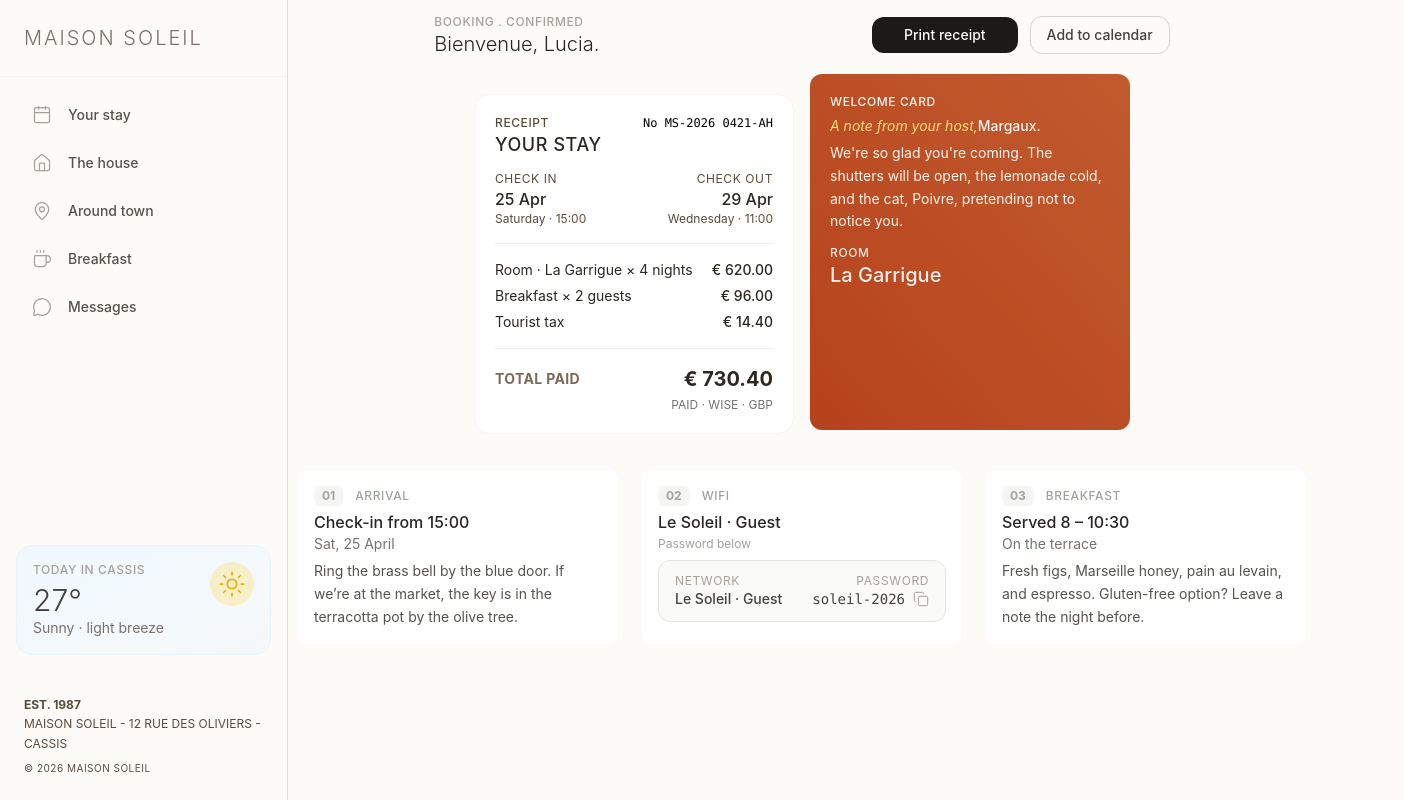
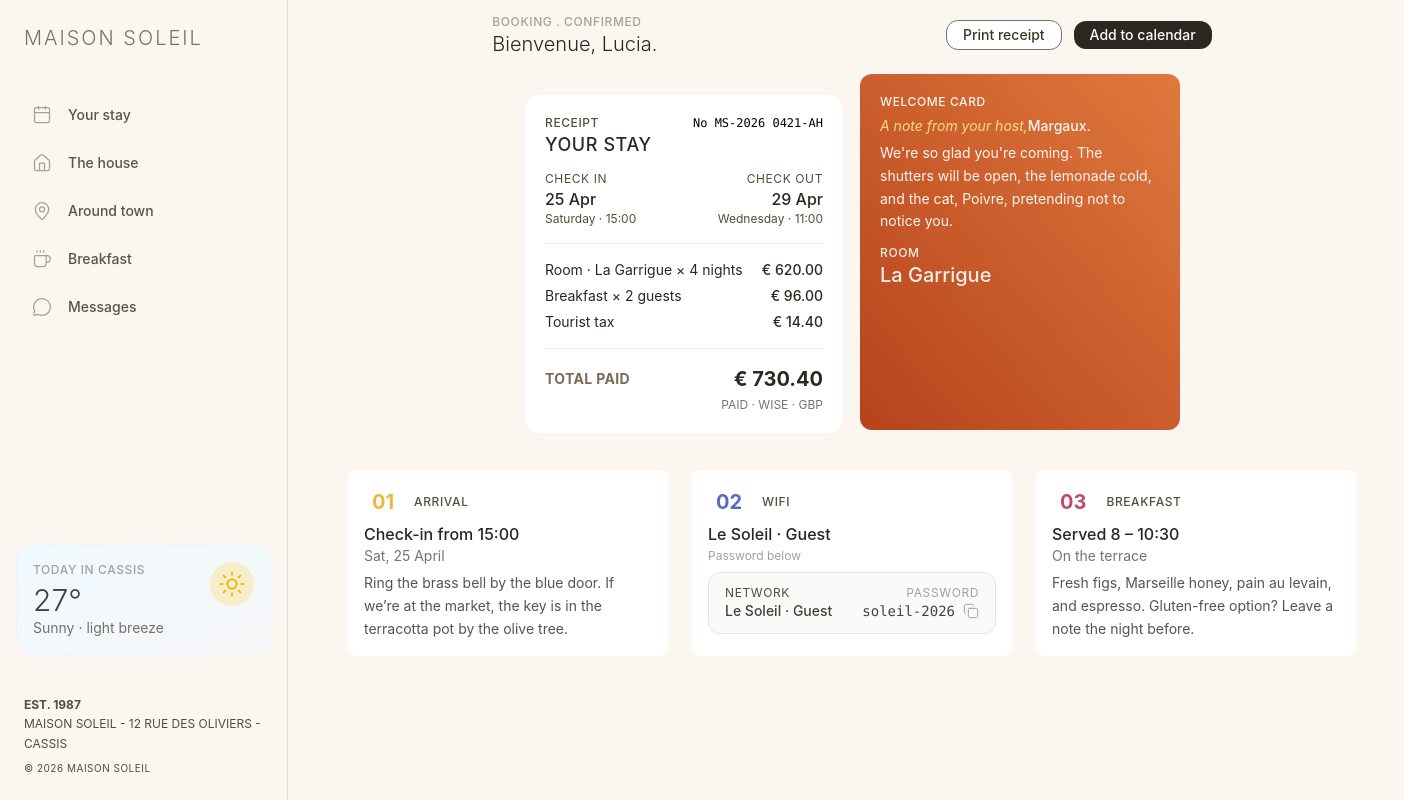
Before and after one commit to mmuneeb1000/hotel-booking-confirmation, a React (Vite) app: page / in a window 1280 px wide. Shown: the whole page, 1404 px wide, since content can reach past the window. Built offline with nearby package versions, Linux system fonts and the light colour scheme.

Commit message:
styling for cards

```diff
--- a/src/App.jsx
+++ b/src/App.jsx
@@ -6,7 +6,7 @@ import Confirmation from "./components/Confirmation";
 function App() {
   return (
     <>
-      <div className="grid grid-cols-[250px_1fr]">
+      <div className="grid grid-cols-[300px_1fr]">
         <Sidebar />
         <main className="px-12 py-3">
           <Confirmation />
--- a/src/components/Booking.jsx
+++ b/src/components/Booking.jsx
@@ -2,7 +2,7 @@ import { Printer, CalendarPlus, Copy } from "lucide-react";
 
 function Booking() {
   return (
-    <section className="w-full flex mx-auto bg-neutral-50 p-4 gap-4 justify-center">
+    <section className="w-full flex mx-auto bg-neutral-100 p-4 gap-4 justify-center">
       <div className=" w-xs bg-white rounded-2xl p-5 my-5 border border-stone-100">
         <div className="flex justify-between items-start">
           <h3 className="text-xs font-medium uppercase tracking-wider text-neutral-700">
@@ -60,7 +60,7 @@ function Booking() {
       </div>
       <div
         className="w-xs mb-6 rounded-xl
-       bg-gradient-to-bl from-terracotta-500 to-terracotta-600 p-5"
+       bg-gradient-to-bl from-terracotta-400 to-terracotta-600 p-5"
       >
         <h2 className="text-xs font-medium uppercase tracking-wider text-neutral-100">
           Welcome Card
--- a/src/components/Cards.jsx
+++ b/src/components/Cards.jsx
@@ -2,13 +2,13 @@ import { Copy } from "lucide-react";
 
 function Cards() {
   return (
-    <section className="w-full  flex bg-neutral-50 gap-6">
+    <section className="w-full  flex bg-neutral-100 gap-6">
       <div className="w-xs p-4 rounded-lg bg-white">
         <div className="flex items-center gap-3 ">
-          <span className="text-xs font-bold text-stone-400 bg-stone-100 px-2 py-0.5 rounded-md">
+          <span className="text-xl font-bold text-sun-500 px-2 py-0.5 rounded-md">
             01
           </span>
-          <h4 className="text-xs font-medium uppercase tracking-wider text-stone-400">
+          <h4 className="text-xs font-medium uppercase tracking-wider  text-neutral-700">
             Arrival
           </h4>
         </div>
@@ -24,10 +24,10 @@ function Cards() {
 
       <div className="w-xs p-4 rounded-lg bg-white">
         <div className="flex items-center gap-3">
-          <span className="text-xs font-bold text-stone-400 bg-stone-100 px-2 py-0.5 rounded-md">
+          <span className="text-xl font-bold text-blue-500 px-2 py-0.5 rounded-md">
             02
           </span>
-          <h4 className="text-xs font-medium uppercase tracking-wider text-stone-400">
+          <h4 className="text-xs font-medium uppercase tracking-wider  text-neutral-700">
             Wifi
           </h4>
         </div>
@@ -37,7 +37,7 @@ function Cards() {
         <p className="text-xs text-stone-400 mt-0.5">Password below</p>
         <div className="flex items-center justify-between bg-stone-50 border border-stone-200 rounded-xl px-4 py-3 mt-2">
           <div>
-            <p className="text-xs uppercase tracking-wider text-stone-400">
+            <p className="text-xs uppercase tracking-wider  text-neutral-700">
               Network
             </p>
             <p className="text-sm font-medium text-stone-700">
@@ -62,10 +62,10 @@ function Cards() {
 
       <div className=" w-xs rounded-lg p-4 bg-white">
         <div className="flex items-center gap-3">
-          <span className="text-xs font-bold text-stone-400 bg-stone-100 px-2 py-0.5 rounded-md">
+          <span className="text-xl font-bold text-rose-500  px-2 py-0.5 rounded-md">
             03
           </span>
-          <h4 className="text-xs font-medium uppercase tracking-wider text-stone-400">
+          <h4 className="text-xs font-medium uppercase tracking-wider text-neutral-700">
             Breakfast
           </h4>
         </div>
--- a/src/components/Confirmation.jsx
+++ b/src/components/Confirmation.jsx
@@ -1,6 +1,6 @@
 function Confirmation() {
   return (
-    <section className="w-full  justify-around flex bg-neutral-50">
+    <section className="w-full  justify-around flex bg-neutral-100">
       <div className=" flex item-left  flex-col">
         <div className="flex items-center gap-2 mt-0.5">
           <span className="text-xs font-medium uppercase tracking-wider text-stone-400">
@@ -13,11 +13,11 @@ function Confirmation() {
         </div>
       </div>
       <div className="flex  items-center gap-3">
-        <button className="flex items-center justify-center gap-2 rounded-xl bg-stone-900 px-8 py-2 text-sm font-medium text-white transition hover:bg-stone-800">
+        <button className="flex items-center justify-center gap-2 rounded-xl border border-neutral-500 bg-white px-4 py-1 text-sm font-medium text-neutral-800 transition hover:bg-neutral-100">
           Print receipt
         </button>
 
-        <button className="flex items-center justify-center gap-2 rounded-xl border border-stone-300 px-4 py-2 text-sm font-medium text-stone-700 transition hover:bg-stone-100">
+        <button className="flex items-center justify-center gap-2 rounded-xl  px-4 py-1 text-sm font-medium bg-neutral-900 text-white transition hover:bg-neutral-700">
           Add to calendar
         </button>
       </div>
--- a/src/components/Sidebar.jsx
+++ b/src/components/Sidebar.jsx
@@ -46,7 +46,7 @@ function Sidebar() {
       {/* Sidebar */}
       <aside
         className={`
-          fixed top-0 left-0 h-full w-80 bg-neutral-50 z-50
+          fixed top-0 left-0 h-full w-80 bg-neutral-100 z-50
           transform transition-transform border-r border-neutral-400 duration-300 ease-in-out
           lg:translate-x-0 lg:relative lg:w-72 lg:min-h-screen
           ${isOpen ? "translate-x-0" : "-translate-x-full"}
--- a/src/index.css
+++ b/src/index.css
@@ -26,5 +26,5 @@
 }
 
 body {
-  background-color: var(--color-neutral-50);
+  background-color: var(--color-neutral-100);
 }
```
